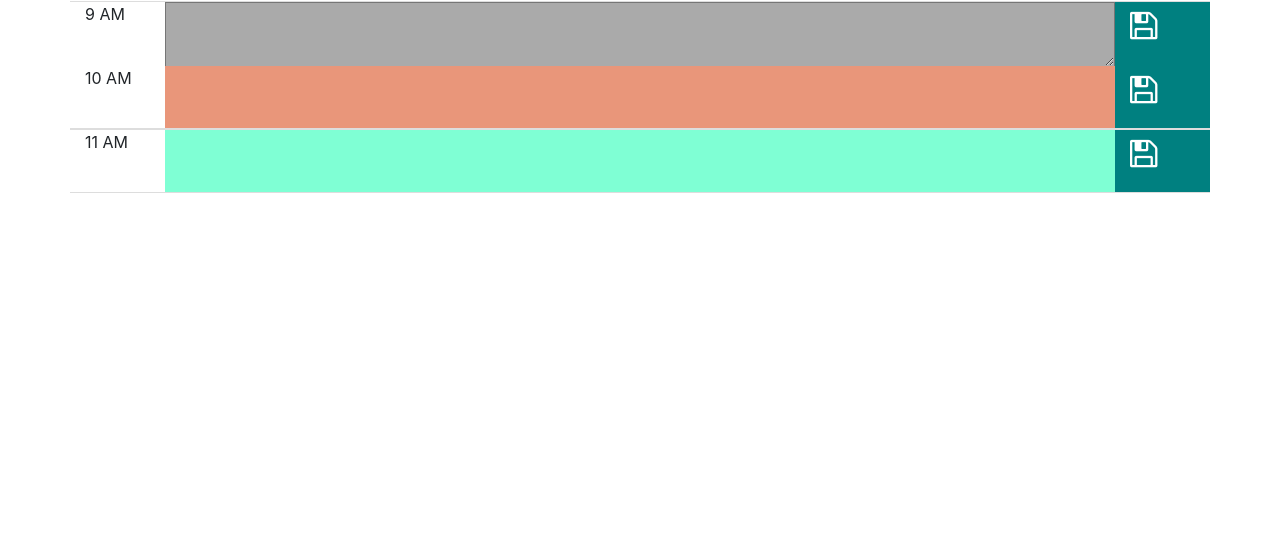
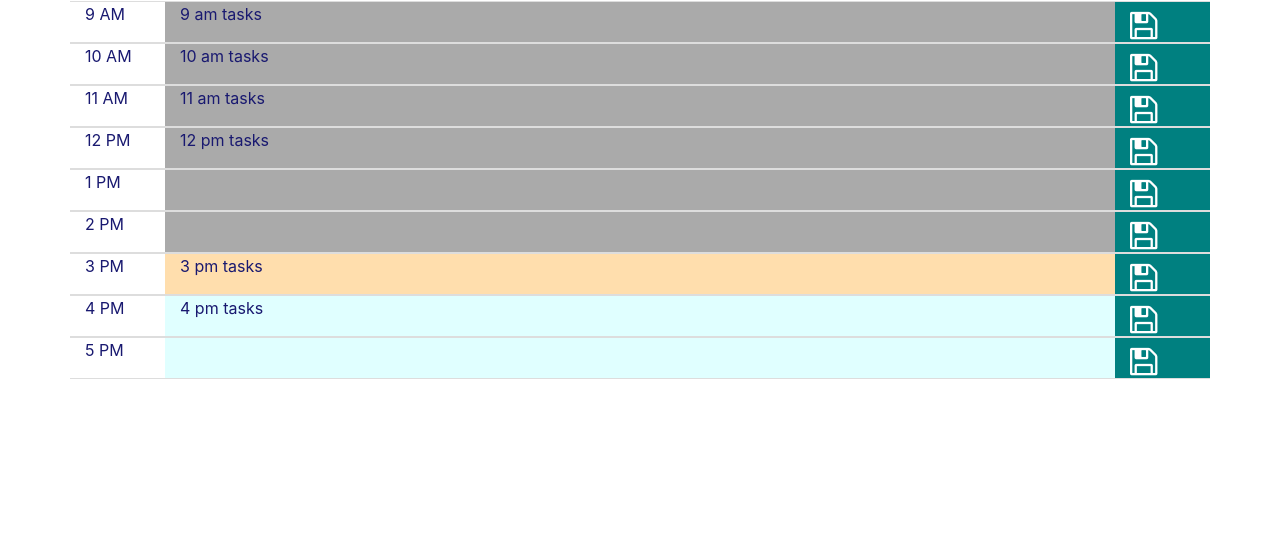
Before and after one commit to sjmarsnc/DayPlanner, a plain HTML site: page index.html in a window 1280 px wide. Shown: the part 253-800 px from the top of the page. Drawn offline with nearby package versions, Linux system fonts and the light colour scheme.

Commit message:
code to generate the list of hours, with data pre-loaded

```diff
--- a/assets/css/style.css
+++ b/assets/css/style.css
@@ -1,3 +1,7 @@
+body {
+    color: midnightblue;
+}
+
 textarea {
     font-size: small;
 }
@@ -16,11 +20,11 @@ textarea {
 }
 
 .tasks-current {
-    background-color: darksalmon;
+    background-color: navajowhite;
 }
 
 .tasks-upcoming {
-    background-color: aquamarine;
+    background-color: lightcyan;
 }
 
 .save {
@@ -29,9 +33,18 @@ textarea {
 }
 
 .hour-row {
-    height: 4rem;
+    /* height: 4rem;  */
     border-top: 1px solid #dddddd;
     border-bottom: 1px solid #dddddd;
 
 
 }
+
+@media screen and (max-width: 575px) {
+
+    /* need to make save icon smaller?  */
+    #headerbar {
+        max-width: 767px;
+    }
+
+}
--- a/assets/scripts/script.js
+++ b/assets/scripts/script.js
@@ -1,3 +1,18 @@
+// index 0 is 9 am, 1 is 10 am, etc.
+var plannerData = [
+        "9 am tasks",
+        "10 am tasks",
+        "11 am tasks",
+        "12 pm tasks",
+        "",
+        "",
+        "3 pm tasks",
+        "4 pm tasks",
+        ""]
+;
+
+var scheduleEl = $("#schedule");
+
 var currentDate = moment().format('dddd[,] MMMM Do[,] YYYY');
 $("#displayDate").text(currentDate);
 
@@ -6,5 +21,55 @@ console.log("current hour: " + currentHour);
 
 $(".save").on("click", function(event) {
     // find out which hour's save button was clicked
+    // $(this).
 
 })
+
+function displayDay() {
+    scheduleEl.html("");
+    var hourText;
+    var ampm;
+    for (var i=0; i < plannerData.length; i++) {
+
+        var hour = i + 9;
+        if (hour < 12 ) {
+           hourText = hour + " AM";
+        }
+        else if ( hour === 12) {
+            hourText = "12 PM";
+        }
+        else {
+            hourText = (hour - 12) + " PM";
+        }
+
+        console.log(hourText);
+        var newRow = $("<div>").addClass("row hour-row");
+        scheduleEl.append(newRow);
+
+        var hourBox = $("<div>").addClass("hour col col-2 col-sm-1");
+        // need id?
+        hourBox.text(hourText);
+        newRow.append(hourBox);
+
+        var taskBox = $("<div>").addClass("col col-8 col-sm-10");
+        taskBox.text(plannerData[i]);
+        newRow.append(taskBox);
+
+        var saveButton = $("<i>").addClass("save col col-2 col-sm-1 fa fa-save fa-2x pt-2");
+        // how to add data-id
+        newRow.append(saveButton);
+
+        if (currentHour > i+ 9) {
+            // hour is past
+            taskBox.addClass("tasks-past");
+            //  lock down the row
+        }
+        else if (currentHour === i + 9) {
+            taskBox.addClass("tasks-current");
+        }
+        else {
+            taskBox.addClass("tasks-upcoming");
+        }
+    }
+}
+displayDay();
--- a/index.html
+++ b/index.html
@@ -15,21 +15,27 @@
     <h2 class="text-center">
         Schedule for: <span id="displayDate"></span>
     </h2>
-    <div class="container" >
+    <div class="container" id = "schedule" >
         <div class="row hour-row">
-            <div class="hour col col-1" data-id="9">9 AM</div>
-            <textarea class="tasks-past col col-10" data-id="tasks9" rows="3"></textarea>
-            <i class="save col col-1 fa fa-save fa-2x pt-2"></i>
+            <div class="hour col col-2 col-sm-1" data-id="9">9 AM</div>
+            <textarea class="tasks-past col col-8 col-sm-10" data-id="9" rows="3">
+
+            </textarea>
+            <i class="save col col-2 col-sm-1 fa fa-save fa-2x pt-2" id="9"></i>
         </div>
         <div class="row hour-row ">
-                <div class="hour col col-1" data-id="10">10 AM</div>
-                <div class="tasks-current col col-10" data-id="tasks10"></div>
-                <i class="save col col-1 fa fa-save fa-2x pt-2"></i>
+            <div class="hour col col-2 col-sm-1" data-id="10">10 AM</div>
+            <textarea class="tasks-current col col-8 col-sm-10" data-id="10" rows="3">
+
+            </textarea>
+            <i class="save col col-2 col-sm-1 fa fa-save fa-2x pt-2" id="10"></i>
         </div>
         <div class="row hour-row ">
-                <div class="hour col col-1" data-id="11">11 AM</div>
-                <div class="tasks-upcoming col col-10" data-id="tasks11"></div>
-                <i class="save col col-1 fa fa-save fa-2x pt-2"></i>
+                <div class="hour col col-2 col-sm-1" data-id="11">11 AM</div>
+                <textarea class="tasks-upcoming col col-8 col-sm-10" data-id="11" rows="3">
+
+                </textarea>
+                <i class="save col col-2 col-sm-1 fa fa-save fa-2x pt-2" id="11"></i>
         </div>
 
     </div>
```
